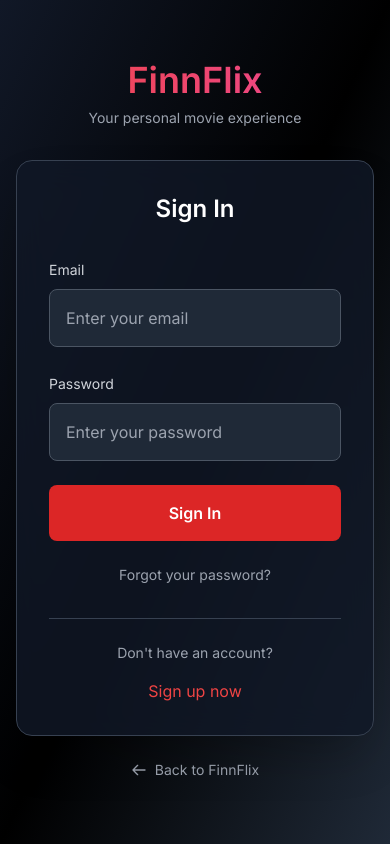
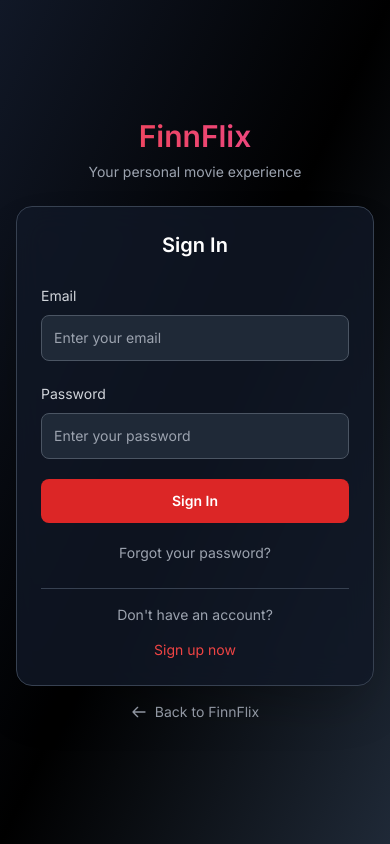
Before and after one commit to Arefin090/SwinFlix, a Vue app: page /login in a window 390 px wide. Shown: the top 844 px of the page. Built offline with nearby package versions, Linux system fonts and the light colour scheme; no server answers.

Commit message:
feat: optimize login page for mobile devices

```diff
--- a/src/components/UserLogin.vue
+++ b/src/components/UserLogin.vue
@@ -1,25 +1,25 @@
 <template>
-  <div class="min-h-screen bg-black flex items-center justify-center px-4">
+  <div class="min-h-screen bg-black flex items-center justify-center px-4 py-8">
     <!-- Background with subtle gradient -->
     <div class="absolute inset-0 bg-gradient-to-br from-gray-900 via-black to-gray-800"></div>
 
     <!-- Login Card -->
     <div class="relative z-10 w-full max-w-md">
       <!-- Logo -->
-      <div class="text-center mb-8">
-        <h1 class="text-4xl font-bold bg-gradient-to-r from-red-500 to-pink-500 bg-clip-text text-transparent mb-2">
+      <div class="text-center mb-6 md:mb-8">
+        <h1 class="text-3xl md:text-4xl font-bold bg-gradient-to-r from-red-500 to-pink-500 bg-clip-text text-transparent mb-2">
           FinnFlix
         </h1>
         <p class="text-gray-400 text-sm">Your personal movie experience</p>
       </div>
 
       <!-- Form Container -->
-      <div class="bg-gray-900/80 backdrop-blur-lg border border-gray-700 rounded-2xl p-8 shadow-2xl">
-        <h2 class="text-2xl font-bold text-white text-center mb-8">
+      <div class="bg-gray-900/80 backdrop-blur-lg border border-gray-700 rounded-2xl p-6 md:p-8 shadow-2xl">
+        <h2 class="text-xl md:text-2xl font-bold text-white text-center mb-6 md:mb-8">
           {{ formMode === 'Login' ? 'Sign In' : 'Create Account' }}
         </h2>
 
-        <form @submit.prevent="processForm" class="space-y-6">
+        <form @submit.prevent="processForm" class="space-y-5 md:space-y-6">
           <!-- Email Input -->
           <div class="space-y-2">
             <label class="text-gray-300 text-sm font-medium">Email</label>
@@ -28,7 +28,7 @@
               v-model="email"
               placeholder="Enter your email"
               required
-              class="w-full p-4 bg-gray-800 border border-gray-600 rounded-lg text-white placeholder-gray-400 focus:outline-none focus:ring-2 focus:ring-red-500 focus:border-red-500 transition-all duration-200"
+              class="w-full p-3 md:p-4 bg-gray-800 border border-gray-600 rounded-lg text-white placeholder-gray-400 focus:outline-none focus:ring-2 focus:ring-red-500 focus:border-red-500 transition-all duration-200 text-sm md:text-base"
             />
           </div>
 
@@ -40,7 +40,7 @@
               v-model="password"
               placeholder="Enter your password"
               required
-              class="w-full p-4 bg-gray-800 border border-gray-600 rounded-lg text-white placeholder-gray-400 focus:outline-none focus:ring-2 focus:ring-red-500 focus:border-red-500 transition-all duration-200"
+              class="w-full p-3 md:p-4 bg-gray-800 border border-gray-600 rounded-lg text-white placeholder-gray-400 focus:outline-none focus:ring-2 focus:ring-red-500 focus:border-red-500 transition-all duration-200 text-sm md:text-base"
             />
           </div>
 
@@ -48,7 +48,7 @@
           <button
             type="submit"
             :disabled="isLoading"
-            class="w-full bg-red-600 hover:bg-red-700 disabled:bg-gray-700 text-white font-semibold py-4 px-6 rounded-lg transition-all duration-200 transform hover:scale-105 disabled:cursor-not-allowed disabled:transform-none"
+            class="w-full bg-red-600 hover:bg-red-700 disabled:bg-gray-700 text-white font-semibold py-3 px-6 md:py-4 rounded-lg transition-all duration-200 transform hover:scale-105 disabled:cursor-not-allowed disabled:transform-none text-sm md:text-base"
           >
             <span v-if="isLoading" class="flex items-center justify-center space-x-2">
               <div class="animate-spin rounded-full h-4 w-4 border-2 border-white border-t-transparent"></div>
@@ -71,14 +71,14 @@
         </form>
 
         <!-- Toggle Form Mode -->
-        <div class="mt-8 pt-6 border-t border-gray-700 text-center">
-          <p class="text-gray-400 text-sm mb-4">
+        <div class="mt-6 md:mt-8 pt-4 md:pt-6 border-t border-gray-700 text-center">
+          <p class="text-gray-400 text-sm mb-3 md:mb-4">
             {{ formMode === 'Login' ? "Don't have an account?" : "Already have an account?" }}
           </p>
           <button
             type="button"
             @click="toggleFormMode"
-            class="text-red-500 hover:text-red-400 font-medium transition-colors duration-200"
+            class="text-red-500 hover:text-red-400 font-medium transition-colors duration-200 text-sm md:text-base"
           >
             {{ formMode === 'Login' ? 'Sign up now' : 'Sign in instead' }}
           </button>
@@ -86,7 +86,7 @@
       </div>
 
       <!-- Back to Home -->
-      <div class="text-center mt-6">
+      <div class="text-center mt-4 md:mt-6">
         <router-link
           to="/"
           class="text-gray-400 hover:text-white text-sm transition-colors duration-200 inline-flex items-center space-x-2"
@@ -103,7 +103,7 @@
     <div
       v-if="showToast"
       :class="[
-        'fixed top-4 right-4 z-50 p-4 rounded-lg shadow-lg transition-all duration-300',
+        'fixed top-4 right-4 left-4 sm:left-auto z-50 p-3 md:p-4 rounded-lg shadow-lg transition-all duration-300 text-sm md:text-base',
         toastType === 'success' ? 'bg-green-600 text-white' : 'bg-red-600 text-white'
       ]"
     >
```
